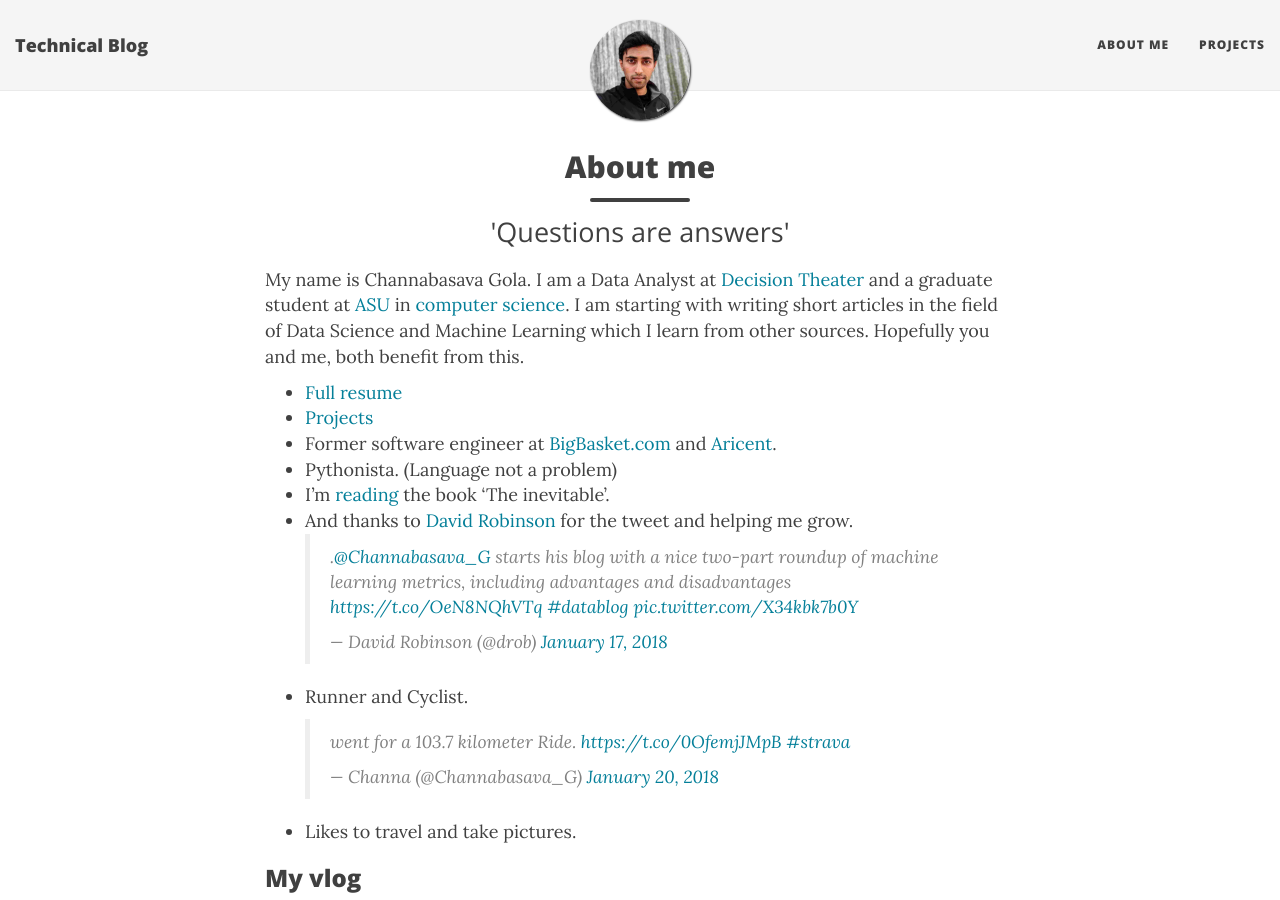
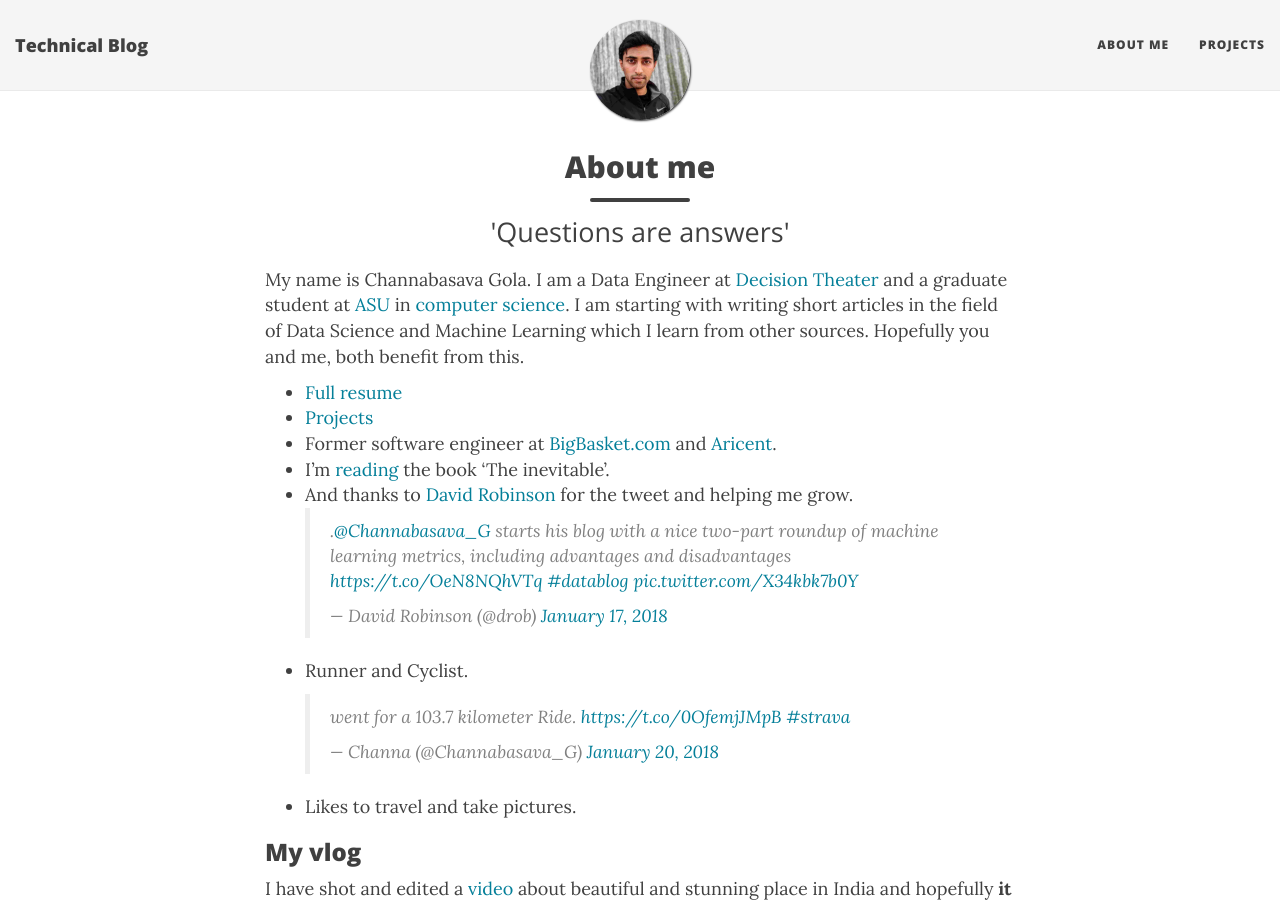
Before and after one commit to channagithub/channabasavagola.github.io, a Jekyll site: the page built from aboutme.md, in a window 1280 px wide and 900 px high. Built offline with Jekyll 4.4.1, drawn with Linux system fonts in a browser that asks for light colours; nearby versions of some CDN libraries; a script that is not in the unit is left out; comment, search, counter and statistics services are not loaded.

Commit message:
update about me

```diff
--- a/aboutme.md
+++ b/aboutme.md
@@ -8,12 +8,11 @@
 
 <!-- <div class="LI-profile-badge"  data-version="v1" data-size="large" data-locale="en_US" data-type="horizontal" data-theme="light" data-vanity="channabasava-gola"><a class="LI-simple-link" href='https://www.linkedin.com/in/channabasava-gola?trk=profile-badge'>Channabasava Gola</a></div> -->
 
-My name is Channabasava Gola. I am a Data Analyst at [Decision Theater](https://dt.asu.edu/) and a graduate student at [ASU](https://www.asu.edu/) in [computer science](https://cidse.engineering.asu.edu/). I am starting with writing short articles in the field of Data Science and Machine Learning which I learn from other sources. Hopefully you and me, both benefit from this.
+My name is Channabasava Gola. I am a Data Engineer at [Decision Theater](https://dt.asu.edu/) and a graduate student at [ASU](https://www.asu.edu/) in [computer science](https://cidse.engineering.asu.edu/). I am starting with writing short articles in the field of Data Science and Machine Learning which I learn from other sources. Hopefully you and me, both benefit from this.
 
 - [Full resume](./../files/resumeChannabasava2018.pdf)
 - [Projects](./../projects)
 - Former software engineer at [BigBasket.com](https://www.bigbasket.com/) and [Aricent](https://www.aricent.com/).
-- Pythonista. (Language not a problem)
 - I'm [reading](https://www.goodreads.com/user/show/59536279-channabasava-gola) the book 'The inevitable'.
 - And thanks to [David Robinson](https://twitter.com/drob) for the tweet and helping me grow.
 	<blockquote class="twitter-tweet" data-lang="en"><p lang="en" dir="ltr">.<a href="https://twitter.com/Channabasava_G?ref_src=twsrc%5Etfw">@Channabasava_G</a> starts his blog with a nice two-part roundup of machine learning metrics, including advantages and disadvantages <a href="https://t.co/OeN8NQhVTq">https://t.co/OeN8NQhVTq</a> <a href="https://twitter.com/hashtag/datablog?src=hash&amp;ref_src=twsrc%5Etfw">#datablog</a> <a href="https://t.co/X34kbk7b0Y">pic.twitter.com/X34kbk7b0Y</a></p>&mdash; David Robinson (@drob) <a href="https://twitter.com/drob/status/953678615404843009?ref_src=twsrc%5Etfw">January 17, 2018</a></blockquote>
```
